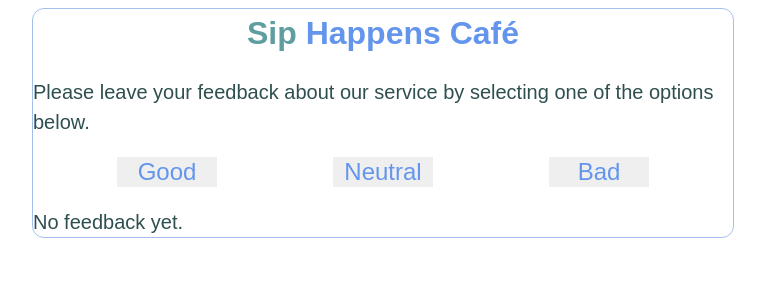
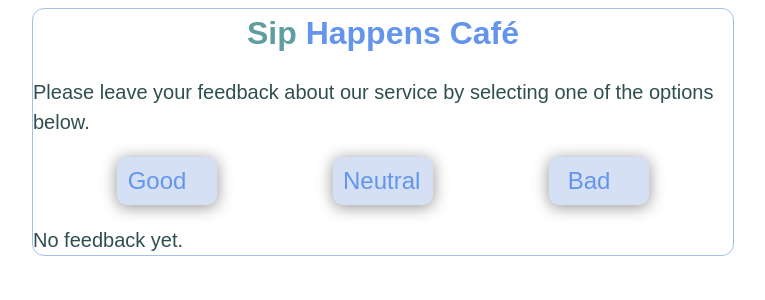
Before and after one commit to yana1982/goit-react-hw-02, a React (Vite) app: page / in a window 1280 px wide. Shown: the top 300 px of the page, without its empty margins (257-1022 px from the left). Built offline with nearby package versions, Linux system fonts and the light colour scheme.

Commit message:
update module.css files

```diff
--- a/src/componens/Options/Options.module.css
+++ b/src/componens/Options/Options.module.css
@@ -11,6 +11,17 @@
   font-size: 24px;
   font-weight: 200;
   color: cornflowerblue;
-  text-align: center;
+  align-items: center;
+  padding: 10px 30px 10px 10px;
+  overflow: hidden;
+  border-radius: 10px;
+  box-shadow: 0px 2px 15px 1px #9e9e9e;
+  cursor: pointer;
+
+  background-color: rgb(213, 224, 244);
   margin-bottom: 20px;
 }
+.btnOptions:hover {
+  transform: scale(1.02);
+  box-shadow: 0 5px 7px -1px rgba(51, 51, 51, 0.23);
+}
```
